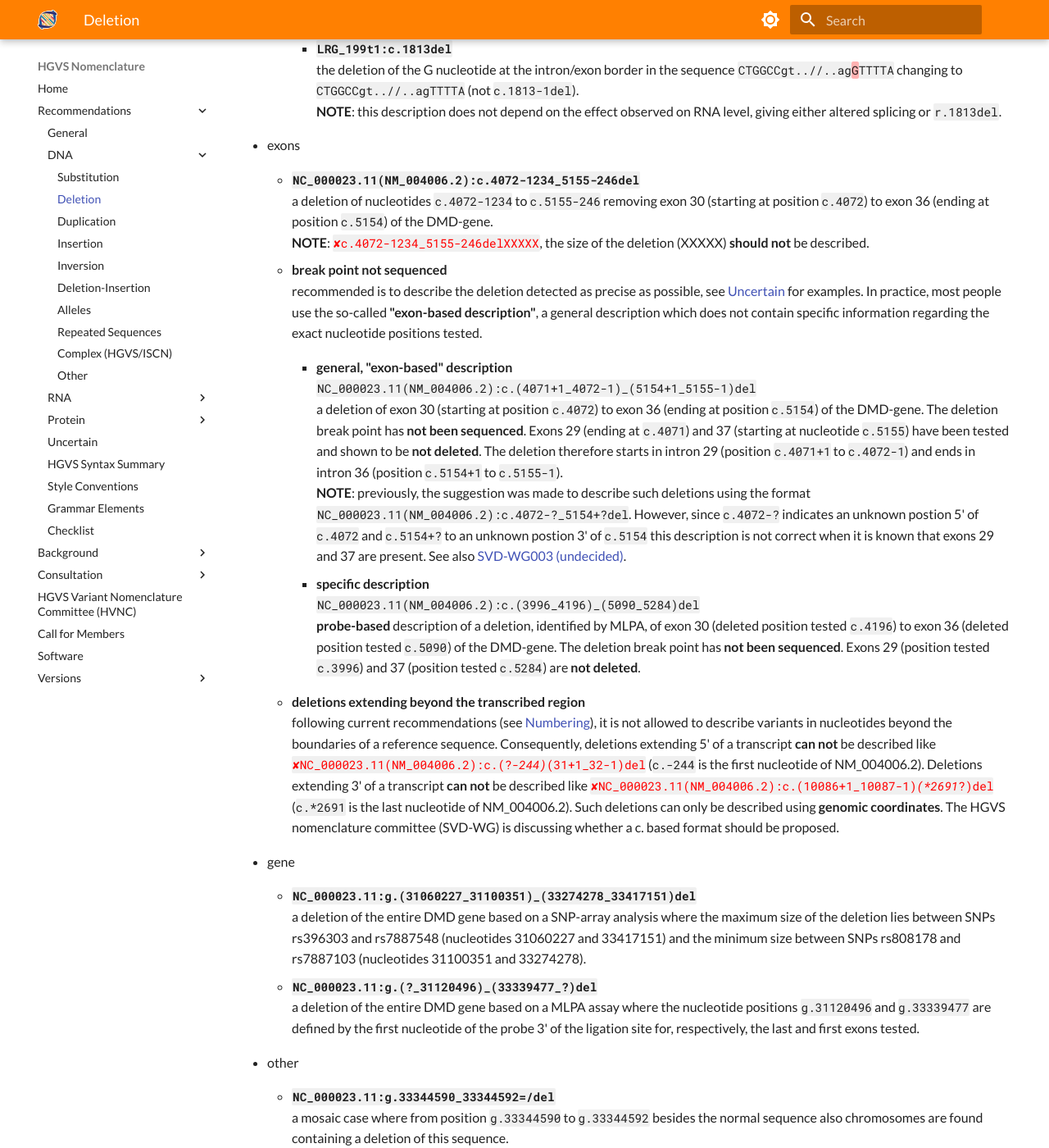
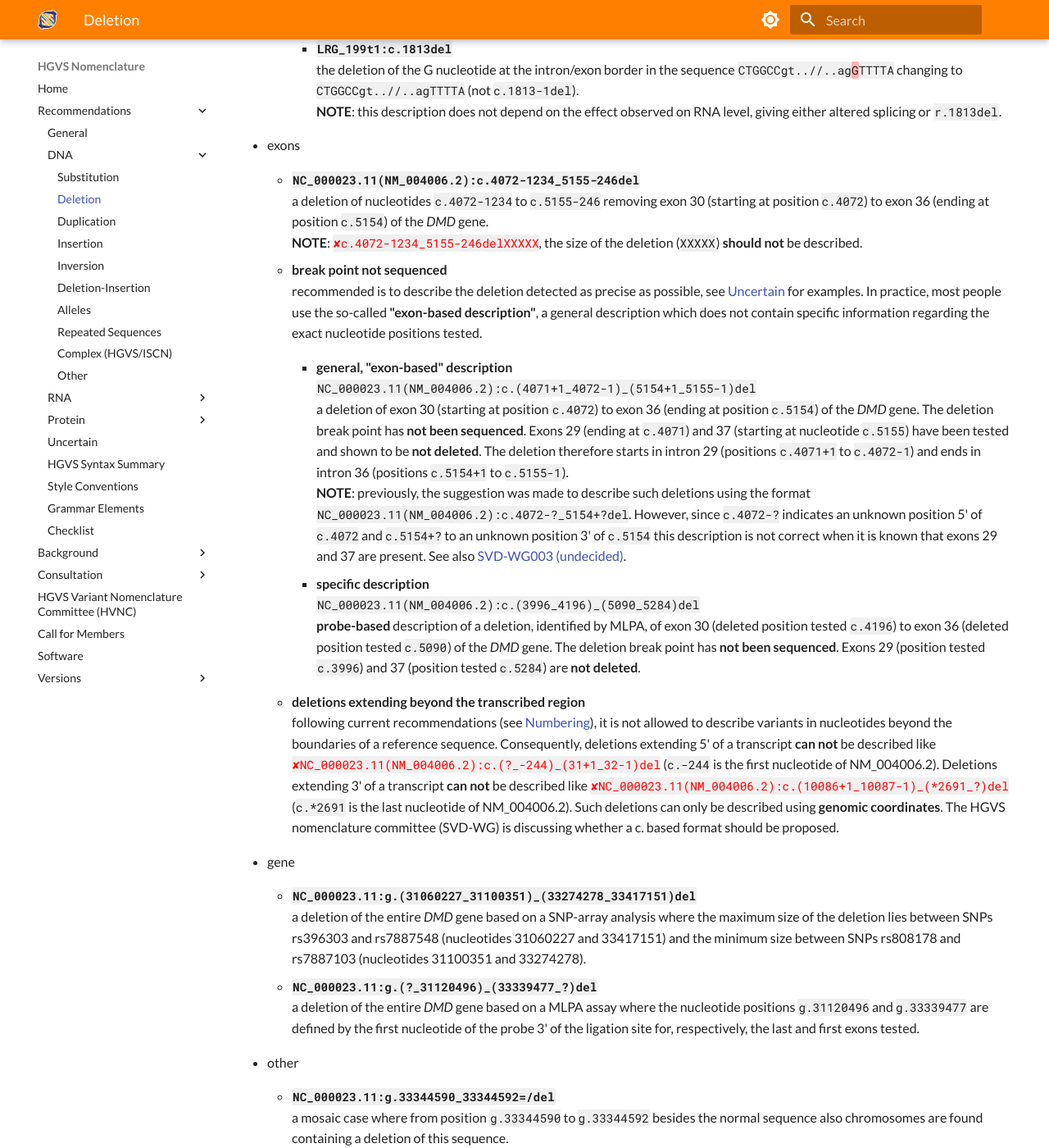
Before and after one commit to HGVSnomenclature/hgvs-nomenclature, an MkDocs documentation site: the page built from docs/recommendations/DNA/deletion.md, in a window 1280 px wide and 1400 px high, scrolled down 2184 px. Shown: the whole window at 82% size. Built offline with MkDocs 1.6.1 and Material for MkDocs 9.7.7, drawn with Linux system fonts in a browser that asks for light colours; some of the changed text lies outside the part shown.

Commit message:
Fixed some more issues in pages I already handled.
E.g. should have a comma, some generic typos, markup for genes, and
 fixes for markup in invalid HGVS descriptions. The <code> tag
 does *not* always stop Markdown from interpreting _ and * as
 styling. I don't see the pattern when it works and when it
 doesn't, so variants that are wrongly styled just get everything
 escaped.

```diff
--- a/docs/recommendations/DNA/deletion.md
+++ b/docs/recommendations/DNA/deletion.md
@@ -13,8 +13,8 @@ bin/pull-syntax -f docs/syntax.yaml dna.del
 ## Notes
 
 - `coordinate_type` may be g, m, c, or n (genomic, mitochondrial, coding DNA and non-coding DNA).
-- `position(s)_deleted` should contain **two different positions**, e.g. `123_126` not `123_123`.
-- the `position(s)_deleted` should be listed from **5' to 3'**, e.g. `123_126` not `126_123`.
+- `position(s)_deleted` should contain **two different positions**, e.g., `123_126`, not `123_123`.
+- the `position(s)_deleted` should be listed from **5' to 3'**, e.g., `123_126`, not `126_123`.
     - **exception**: when a circular genomic reference sequnce is used ("o" and "m" prefix) nucleotide positions may be listed from 3' to 5' when the deletion includes both the last and first nucleotides of the reference sequence.
 - two variants separated by one or more nucleotides should be described individually and **not** as a "delins".
     - **exception**: two variants separated by one nucleotide, together affecting one amino acid, should be described as a "delins".<br>
@@ -22,7 +22,7 @@ bin/pull-syntax -f docs/syntax.yaml dna.del
 - for all descriptions the **most 3' position** possible of the reference sequence is arbitrarily assigned to have been changed (**3'rule**).
     - **exception**: deletions around exon/exon junctions when identical nucleotides flank the junction (see [Numbering](../../background/numbering.md#DNAc));<br>
       when `..GA`<code class="del">T</code>`gta..//..cagTCA..` changes to `..GAgta..//..cagTCA..`, based on a coding DNA reference sequence, the variant is described as `LRG_199t1:c.3921del` (`NC_000023.10:g.32459297del`) and not as `c.3922del` (which would translate to `g.32456507del`).
-- † = see [Uncertain](../uncertain.md); when the postion and/or the sequence of a deletion has not been defined, a description may have a format like `g.(100_150)del(15)`.
+- † = see [Uncertain](../uncertain.md) when the position and/or the sequence of a deletion has not been defined, a description may have a format like `g.(100_150)del(15)`.
 
 ## Examples
 
@@ -30,13 +30,13 @@ bin/pull-syntax -f docs/syntax.yaml dna.del
     - **`NC_000023.11:g.33344591del`**<br>
       a deletion of the A at position `g.33344591` in the sequence `TGTG`<code class="del">A</code>`TTCT` to `TGTGTTCT`.<br>
       **NOTE**: the recommendation is not to describe the variant as <code class="invalid">NC_000023.11:g.33344591delA</code>, i.e., describe the deleted nucleotide sequence.
-      This description is longer, it contains redundant information and chances to make an error increases (e.g., <code class="invalid">NC_000023.11:g.33344591delG</code>).
+      This description is longer, it contains redundant information, and chances to make an error increases (e.g., <code class="invalid">NC_000023.11:g.33344591delG</code>).
 
-    - **`NM_004006.2:c.5697del`** (3'rule)<br>
+    - **`NM_004006.2:c.5697del` (3'rule)**<br>
       a deletion of the A at position `c.5697` in the sequence `ATTGAAAAAAA`<code class="del">A</code>`TTAG` to `ATTGAAAAAAA`<code class="del">.</code>`TTAG`, i.e., the last A of the 8 nucleotide A-stretch running from position `c.5690` to `c.5697`.<br>
       **NOTE**: the 3'rule has been applied here stating that **"for all descriptions the most 3' position possible is arbitrarily assigned to have been changed"** (see [General_Recommendations](../general.md)).
 
-    - **`NC_000023.11:g.32343183del`** (3'rule)<br>
+    - **`NC_000023.11:g.32343183del` (3'rule)**<br>
       a deletion of the T at position `g.32343183` in the sequence `CTAATTTTTTT`<code class="del">T</code>`CAAT` to `CTAATTTTTTT`<code class="del">.</code>`CAAT`, i.e., the last T of the 8 nucleotide T-stretch running from position `g.32343176` to `g.32343183`.
       **NOTE**: the T nucleotide in `NC_000023.11:g.32343183` corresponds to the A nucleotide in `NM_004006.2:c.5690`, a transcript annotated on the minus strand of the X-chromosome.
       However, applying the 3'rule, the deletion of this nucleotide based on a coding DNA reference sequence (transcript level) should be described as `NM_004006.2:c.5697del` (not as <code class="invalid">NM_004006.2:c.5690del</code>).
@@ -45,7 +45,7 @@ bin/pull-syntax -f docs/syntax.yaml dna.del
     - **`NC_000023.11:g.33344590_33344592del`**<br>
       a deletion of nucleotides `g.33344590` to `g.33344592` in the sequence `GTGT`<code class="del">GAT</code>`TCTG` to `GTGT`<code class="del">.</code>`TCTG`.<br>
       **NOTE**: the recommendation is not to describe the variant as <code class="invalid">NC_000023.11:g.33344590_33344592delGAT</code>, i.e., describe the deleted nucleotide sequence.
-      This description is longer, it contains redundant information and chances to make an error increases (e.g., <code class="invalid">NC_000023.11:g.33344590_33344592delTTA</code>).
+      This description is longer, it contains redundant information, and chances to make an error increases (e.g., <code class="invalid">NC_000023.11:g.33344590_33344592delTTA</code>).
 
     - **`NC_000023.11(NM_004006.2):c.183_186+48del`**<br>
       a deletion of nucleotides `c.183` to `c.186+48` (coding DNA reference sequence), crossing an exon/intron border.
@@ -68,41 +68,41 @@ bin/pull-syntax -f docs/syntax.yaml dna.del
 
 - exons
     - **`NC_000023.11(NM_004006.2):c.4072-1234_5155-246del`**<br>
-      a deletion of nucleotides `c.4072-1234` to `c.5155-246` removing exon 30 (starting at position `c.4072`) to exon 36 (ending at position `c.5154`) of the DMD-gene.<br>
-      **NOTE**: <code class="invalid">c.4072-1234_5155-246delXXXXX</code>, the size of the deletion (XXXXX) **should not** be described.
+      a deletion of nucleotides `c.4072-1234` to `c.5155-246` removing exon 30 (starting at position `c.4072`) to exon 36 (ending at position `c.5154`) of the _DMD_ gene.<br>
+      **NOTE**: <code class="invalid">c.4072-1234_5155-246delXXXXX</code>, the size of the deletion (`XXXXX`) **should not** be described.
 
     - **break point not sequenced**<br>
       recommended is to describe the deletion detected as precise as possible, see [Uncertain](../uncertain.md) for examples.
       In practice, most people use the so-called **"exon-based description"**, a general description which does not contain specific information regarding the exact nucleotide positions tested.
         - **general, "exon-based" description**<br>
           `NC_000023.11(NM_004006.2):c.(4071+1_4072-1)_(5154+1_5155-1)del`<br>
-          a deletion of exon 30 (starting at position `c.4072`) to exon 36 (ending at position `c.5154`) of the DMD-gene.
+          a deletion of exon 30 (starting at position `c.4072`) to exon 36 (ending at position `c.5154`) of the _DMD_ gene.
           The deletion break point has **not been sequenced**.
           Exons 29 (ending at `c.4071`) and 37 (starting at nucleotide `c.5155`) have been tested and shown to be **not deleted**.
-          The deletion therefore starts in intron 29 (position `c.4071+1` to `c.4072-1`) and ends in intron 36 (position `c.5154+1` to `c.5155-1`).<br>
+          The deletion therefore starts in intron 29 (positions `c.4071+1` to `c.4072-1`) and ends in intron 36 (positions `c.5154+1` to `c.5155-1`).<br>
           **NOTE**: previously, the suggestion was made to describe such deletions using the format `NC_000023.11(NM_004006.2):c.4072-?_5154+?del`.
-          However, since `c.4072-?` indicates an unknown postion 5' of `c.4072` and `c.5154+?` to an unknown postion 3' of `c.5154` this description is not correct when it is known that exons 29 and 37 are present.
+          However, since `c.4072-?` indicates an unknown position 5' of `c.4072` and `c.5154+?` to an unknown position 3' of `c.5154` this description is not correct when it is known that exons 29 and 37 are present.
           See also [SVD-WG003 (undecided)](../../consultation/SVD-WG003.md).
 
         - **specific description**<br>
           `NC_000023.11(NM_004006.2):c.(3996_4196)_(5090_5284)del`<br>
-          **probe-based** description of a deletion, identified by MLPA, of exon 30 (deleted position tested `c.4196`) to exon 36 (deleted position tested `c.5090`) of the DMD-gene.
+          **probe-based** description of a deletion, identified by MLPA, of exon 30 (deleted position tested `c.4196`) to exon 36 (deleted position tested `c.5090`) of the _DMD_ gene.
           The deletion break point has **not been sequenced**.
           Exons 29 (position tested `c.3996`) and 37 (position tested `c.5284`) are **not deleted**.
 
     - **deletions extending beyond the transcribed region**<br>
       following current recommendations (see [Numbering](../../background/numbering.md)), it is not allowed to describe variants in nucleotides beyond the boundaries of a reference sequence.
-      Consequently, deletions extending 5' of a transcript **can not** be described like <code class="invalid">NC_000023.11(NM_004006.2):c.(?_-244)_(31+1_32-1)del</code> (`c.-244` is the first nucleotide of NM_004006.2).
-      Deletions extending 3' of a transcript **can not** be described like <code class="invalid">NC_000023.11(NM_004006.2):c.(10086+1_10087-1)_(*2691_?)del</code> (`c.*2691` is the last nucleotide of NM_004006.2).
+      Consequently, deletions extending 5' of a transcript **can not** be described like <code class="invalid">NC\_000023.11(NM\_004006.2):c.(?\_-244)\_(31+1\_32-1)del</code> (`c.-244` is the first nucleotide of NM_004006.2).
+      Deletions extending 3' of a transcript **can not** be described like <code class="invalid">NC_000023.11(NM\_004006.2):c.(10086+1\_10087-1)\_(\*2691\_?)del</code> (`c.*2691` is the last nucleotide of NM_004006.2).
       Such deletions can only be described using **genomic coordinates**.
       The HGVS nomenclature committee (SVD-WG) is discussing whether a c. based format should be proposed.
 
 - gene
     - **`NC_000023.11:g.(31060227_31100351)_(33274278_33417151)del`**<br>
-      a deletion of the entire DMD gene based on a SNP-array analysis where the maximum size of the deletion lies between SNPs rs396303 and rs7887548 (nucleotides 31060227 and 33417151) and the minimum size between SNPs rs808178 and rs7887103 (nucleotides 31100351 and 33274278).
+      a deletion of the entire _DMD_ gene based on a SNP-array analysis where the maximum size of the deletion lies between SNPs rs396303 and rs7887548 (nucleotides 31060227 and 33417151) and the minimum size between SNPs rs808178 and rs7887103 (nucleotides 31100351 and 33274278).
 
     - **`NC_000023.11:g.(?_31120496)_(33339477_?)del`**<br>
-      a deletion of the entire DMD gene based on a MLPA assay where the nucleotide positions `g.31120496` and `g.33339477` are defined by the first nucleotide of the probe 3' of the ligation site for, respectively, the last and first exons tested.
+      a deletion of the entire _DMD_ gene based on a MLPA assay where the nucleotide positions `g.31120496` and `g.33339477` are defined by the first nucleotide of the probe 3' of the ligation site for, respectively, the last and first exons tested.
 
 - other
     - **`NC_000023.11:g.33344590_33344592=/del`**<br>
@@ -116,7 +116,7 @@ bin/pull-syntax -f docs/syntax.yaml dna.del
 <a id="6del"></a>
 !!! note "Can I use <code class="invalid">NG_012232.1:g.123del6</code> to describe a 6 nucleotide deletion?"
 
-    No, a deletion of more than one residue should mention the first and last residue deleted, separated using the range symbol ("_", underscore), e.g. `NG_012232.1:g.123_128del` and not <code class="invalid">NG_012232.1:g.123del6</code>.
+    No, a deletion of more than one residue should mention the first and last residue deleted, separated using the range symbol ("_", underscore), e.g., `NG_012232.1:g.123_128del` and not <code class="invalid">NG_012232.1:g.123del6</code>.
 
 !!! note "In the example above, `LRG_199t1:c.3921del`, should the description based on a coding DNA reference sequence not be `LRG_199t1:c.3922del`?"
 
```
Also changed, not shown: docs/recommendations/DNA/substitution.md (+5 -5 lines).
